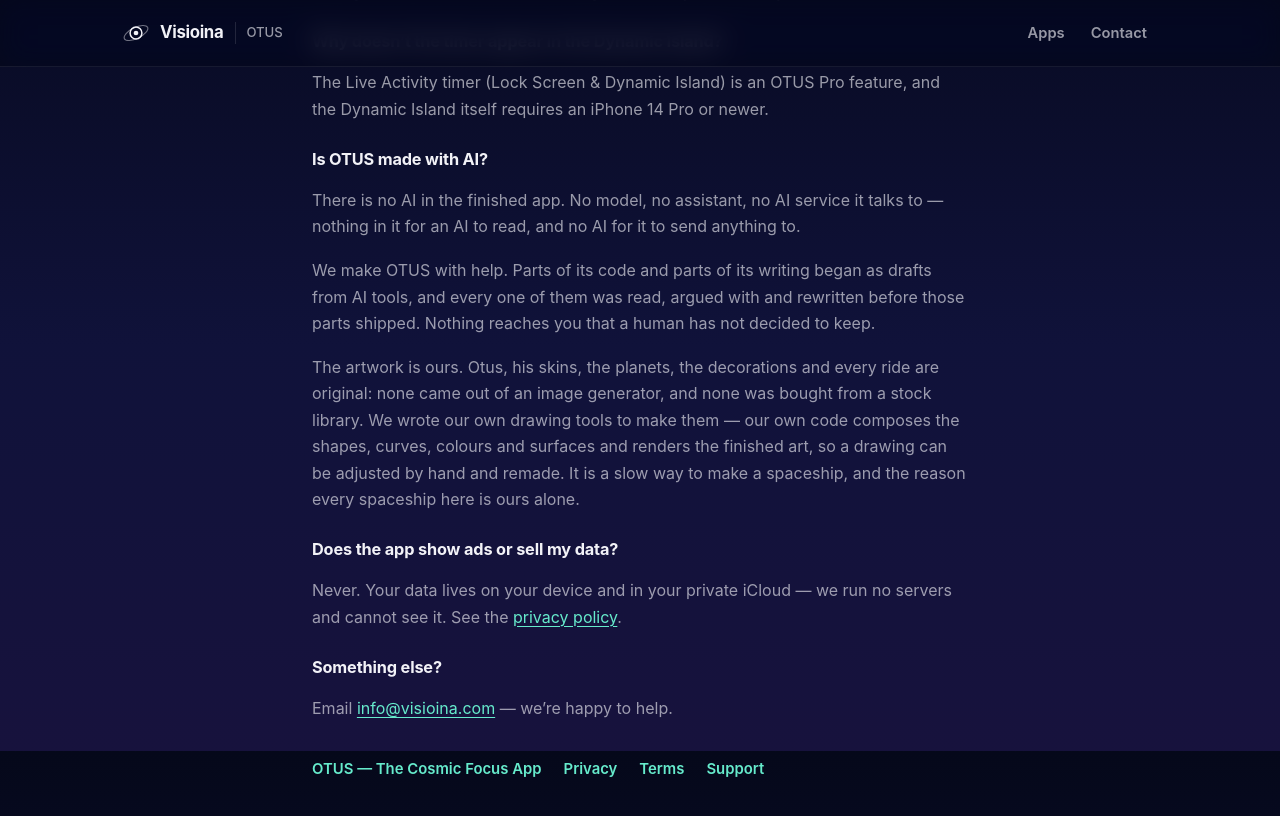
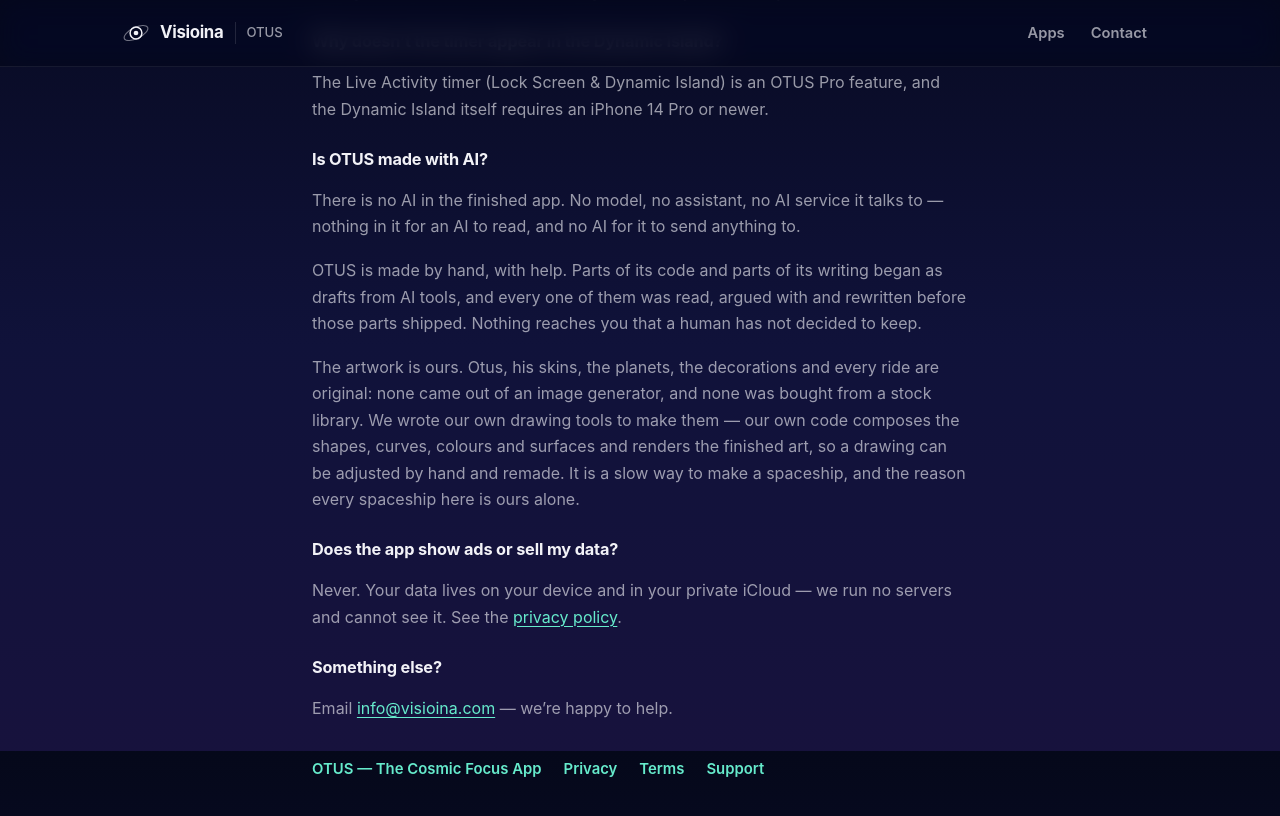
Before and after one commit to selinahti/visioinawebsite, a Jekyll site: the page built from _apps/otus/faq.md, in a window 1280 px wide and 900 px high, scrolled down 4649 px. Shown: the top 816 px of the window. Built offline with Jekyll 4.4.1, drawn with Linux system fonts in a browser that asks for light colours.

Commit message:
Made by hand, with help

```diff
--- a/_apps/otus/faq.md
+++ b/_apps/otus/faq.md
@@ -207,9 +207,9 @@ There is no AI in the finished app. No model, no assistant, no AI service it
 talks to — nothing in it for an AI to read, and no AI for it to send anything
 to.
 
-We make OTUS with help. Parts of its code and parts of its writing began as
-drafts from AI tools, and every one of them was read, argued with and rewritten
-before those parts shipped. Nothing reaches you that a human has not
+OTUS is made by hand, with help. Parts of its code and parts of its writing
+began as drafts from AI tools, and every one of them was read, argued with and
+rewritten before those parts shipped. Nothing reaches you that a human has not
 decided to keep.
 
 The artwork is ours. Otus, his skins, the planets, the decorations and every
```
